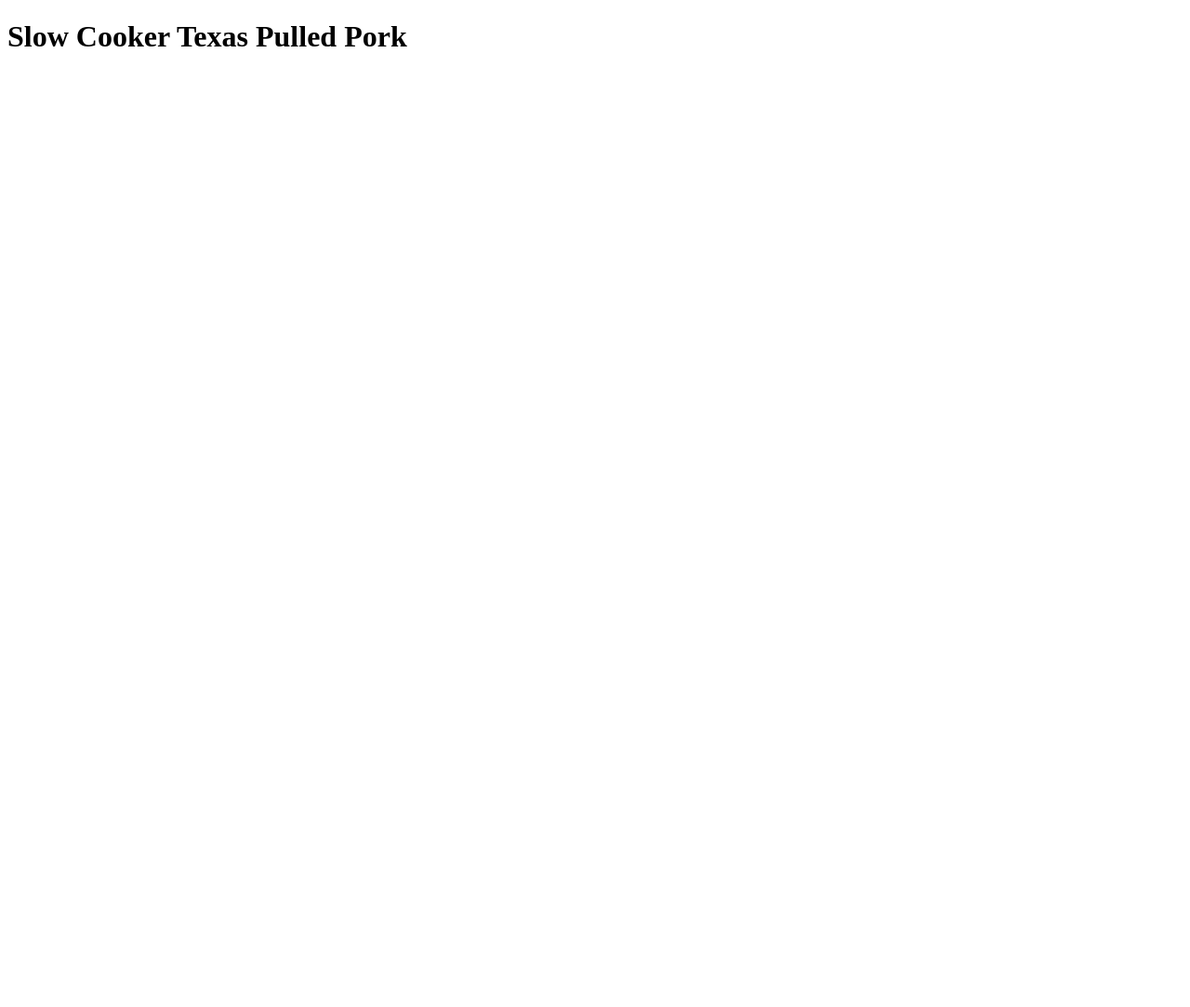
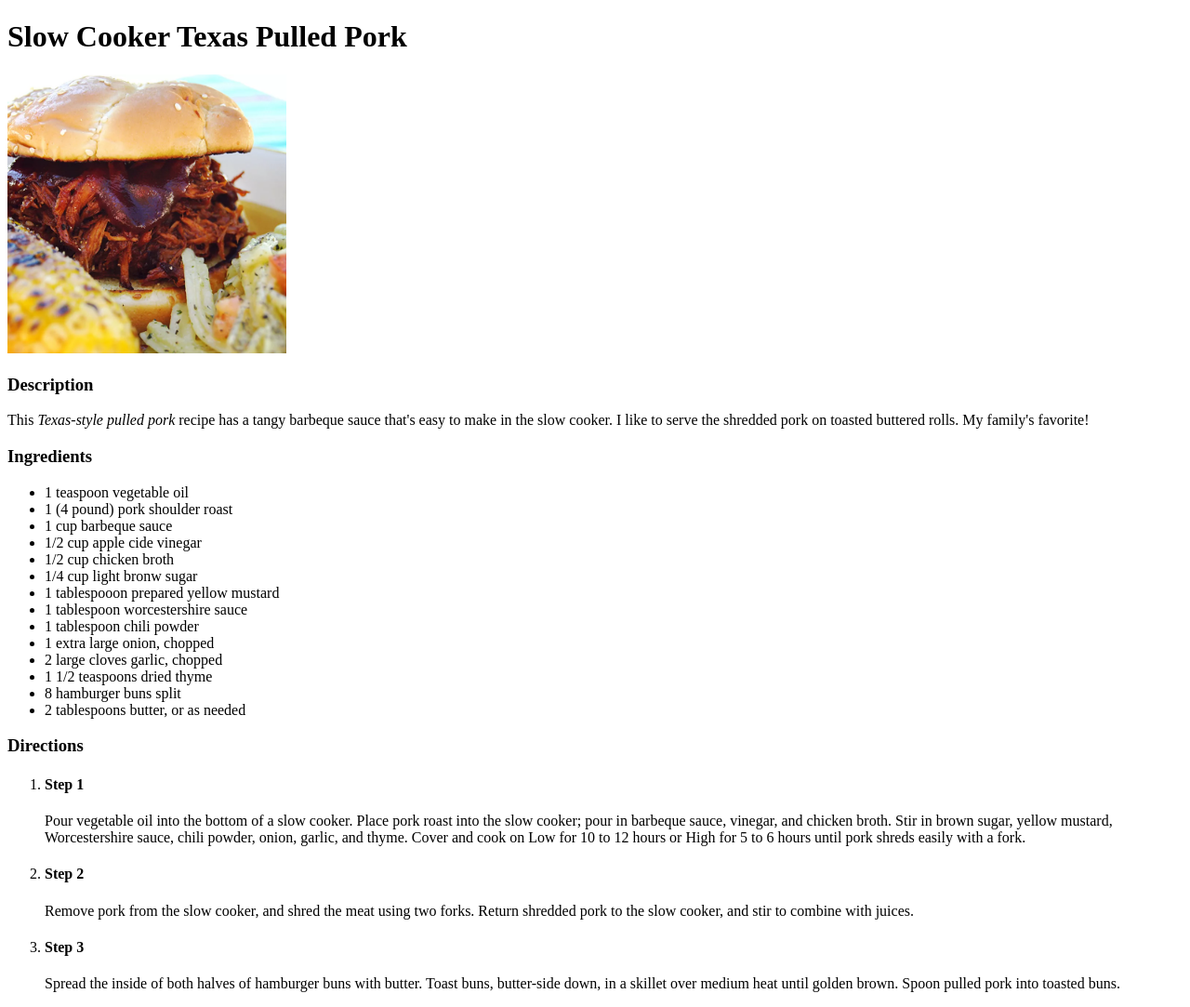
Before and after one commit to NMGVox/Odin-recipes, a plain HTML site: page recipes/slow-cooker-texas-pulled-pork.html in a window 1280 px wide. Shown: the whole page at 93% size. Before the commit the page ends 800 px from the top, so only its background shows below. Drawn offline with Linux system fonts and the light colour scheme.

Commit message:
Add image, complete texas pulled pork page

```diff
--- a/recipes/slow-cooker-texas-pulled-pork.html
+++ b/recipes/slow-cooker-texas-pulled-pork.html
@@ -6,5 +6,49 @@
 </head>
 <body>
     <h1>Slow Cooker Texas Pulled Pork</h1>
+    <img src="./../images/pulledpork.webp" width="300px" height="300px">
+
+    <h3>Description</h3>
+    <p>This <i>Texas-style pulled pork</i> recipe has a tangy barbeque sauce that's easy to make in the slow cooker.
+        I like to serve the shredded pork on toasted buttered rolls. My family's favorite!</p>
+
+        <h3>Ingredients</h3>
+    <ul>
+        <li>1 teaspoon vegetable oil</li>
+        <li>1 (4 pound) pork shoulder roast </li>
+        <li>1 cup barbeque sauce</li>
+        <li>1/2 cup apple cide vinegar</li>
+        <li>1/2 cup chicken broth</li>
+        <li>1/4 cup light bronw sugar</li>
+        <li>1 tablespooon prepared yellow mustard</li>
+        <li>1 tablespoon worcestershire sauce</li>
+        <li>1 tablespoon chili powder</li>
+        <li>1 extra large onion, chopped</li>
+        <li>2 large cloves garlic, chopped</li>
+        <li>1 1/2 teaspoons dried thyme</li>
+        <li>8 hamburger buns split</li>
+        <li>2 tablespoons butter, or as needed</li>
+    </ul>
+
+    <h3>Directions</h3>
+    <ol>
+        <li><h4>Step 1</h4>
+            <p>Pour vegetable oil into the bottom of a slow cooker. Place pork roast into the slow cooker;
+                pour in barbeque sauce, vinegar, and chicken broth. Stir in brown sugar, yellow mustard, Worcestershire sauce,
+                chili powder, onion, garlic, and thyme. Cover and cook on Low for 10 to 12 hours or High for 5 to 6 hours until pork
+                shreds easily with a fork.
+            </p>
+        </li>
+        <li><h4>Step 2 </h4>
+            <p>Remove pork from the slow cooker, and shred the meat using two forks. Return shredded pork to the slow cooker,
+                and stir to combine with juices.
+            </p>
+        </li>
+        <li><h4>Step 3 </h4>
+            <p>Spread the inside of both halves of hamburger buns with butter. Toast buns, butter-side down, in a skillet over
+                medium heat until golden brown. Spoon pulled pork into toasted buns.
+            </p>
+        </li>
+    </ol>
 </body>
 </html>
```
Also changed, not shown: images/pulledpork.webp (added).
